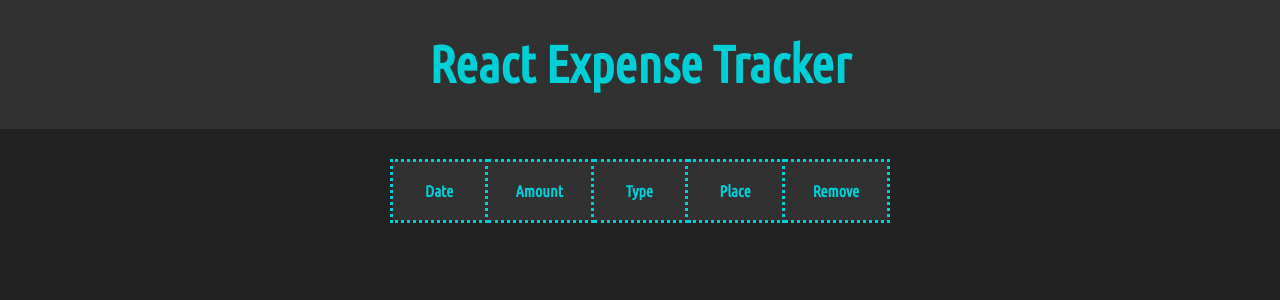
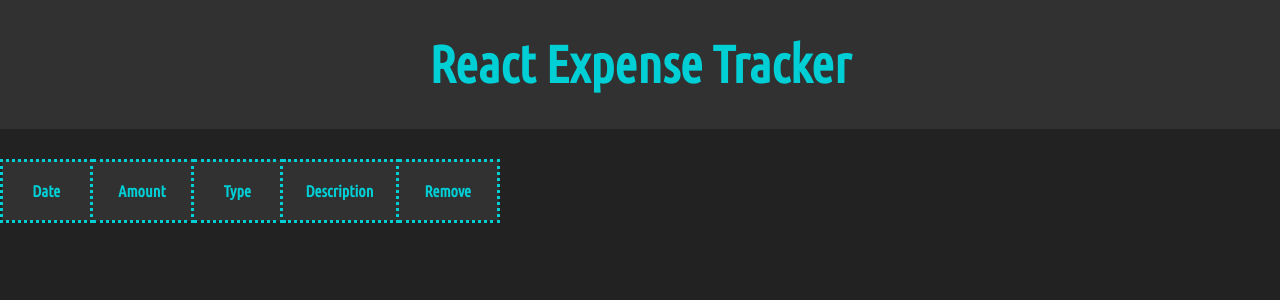
Before and after one commit to bbastanza/Expense-Tracker-React, a React (Create React App) app: page / in a window 1280 px wide. Shown: the top 300 px of the page. Built offline with nearby package versions, Linux system fonts and the light colour scheme.

Commit message:
commit table-data component/state

```diff
--- a/src/App.css
+++ b/src/App.css
@@ -47,7 +47,6 @@ html {
     display: flex;
     flex-direction: column;
     align-items: center;
-    justify-content: center;
     color: rgb(0, 207, 214);
     width: 500px;
     margin: auto;
@@ -57,7 +56,8 @@ table {
     border-collapse: collapse;
 }
 
-th {
+th,
+td {
     border: 3px dotted rgb(0, 207, 214);
     background-color: #313131;
 }
--- a/src/App.js
+++ b/src/App.js
@@ -1,19 +1,44 @@
-import React from "react";
+import React, { Component } from "react";
 import "./App.css";
-import ExpenseRow from "./ExpenseRow";
-import TableHeaderRow from "./ExpenseRow";
+import HeaderRow from "./components/HeaderRow";
+import TableDataRow from "./components/TableDataRow";
 
-function App() {
+class App extends Component {
+    constructor() {
+        super();
+        this.state = {
+            expenses: [{ id: Math.random(), name: "here", date: 1990, amount: 342.33, type: "credit" }],
+            dataComponents: [],
+        };
+        this.updateState = this.updateState.bind(this);
+    }
+
+    updateState() {
+        this.setState((prevState) => {
+            let newExpenseComponents = [];
+            for (const expense of prevState.expenses) {
+                newExpenseComponents.push(<TableDataRow key={expense.id} item={expense} />);
+                console.log(<TableDataRow key={expense.id} item={expense} />);
+            }
+            return { dataComponents: newExpenseComponents };
+        });
+    }
+
+    render() {
         return (
             <div className="App">
                 <header className="App-header">
-                <h1>React Expense Tracker</h1>
+                    <h1 onClick={this.updateState}>React Expense Tracker</h1>
                 </header>
-            <table className="table">
-                <TableHeaderRow />
+                <table>
+                    <thead className="table">
+                        <HeaderRow />
+                    </thead>
+                    <tbody>{this.state.dataComponents}</tbody>
                 </table>
             </div>
         );
     }
+}
 
 export default App;
--- a/src/ExpenseRow.js
+++ b/src/components/HeaderRow.js
@@ -6,7 +6,7 @@ function TableHeaderRow() {
             <th className="data-cell">Date</th>
             <th className="data-cell">Amount</th>
             <th className="data-cell">Type</th>
-            <th className="data-cell">Place</th>
+            <th className="data-cell">Description</th>
             <th className="data-cell">Remove</th>
         </tr>
     );
--- /dev/null
+++ b/src/components/TableDataRow.js
@@ -0,0 +1,20 @@
+import React, { Component } from "react";
+
+class TableDataRow extends Component {
+    render() {
+        return (
+            <tr>
+                <td>{this.props.item.name}</td>
+                <td>{this.props.item.date}</td>
+                <td>{this.props.item.amount}</td>
+                <td>{this.props.item.type}</td>
+
+                <td>
+                    <button></button>
+                </td>
+            </tr>
+        );
+    }
+}
+
+export default TableDataRow;
```
Also changed, not shown: src/setupTests.js (deleted, +0 -5 lines). Lines whose indentation alone changed are shown as unchanged.
